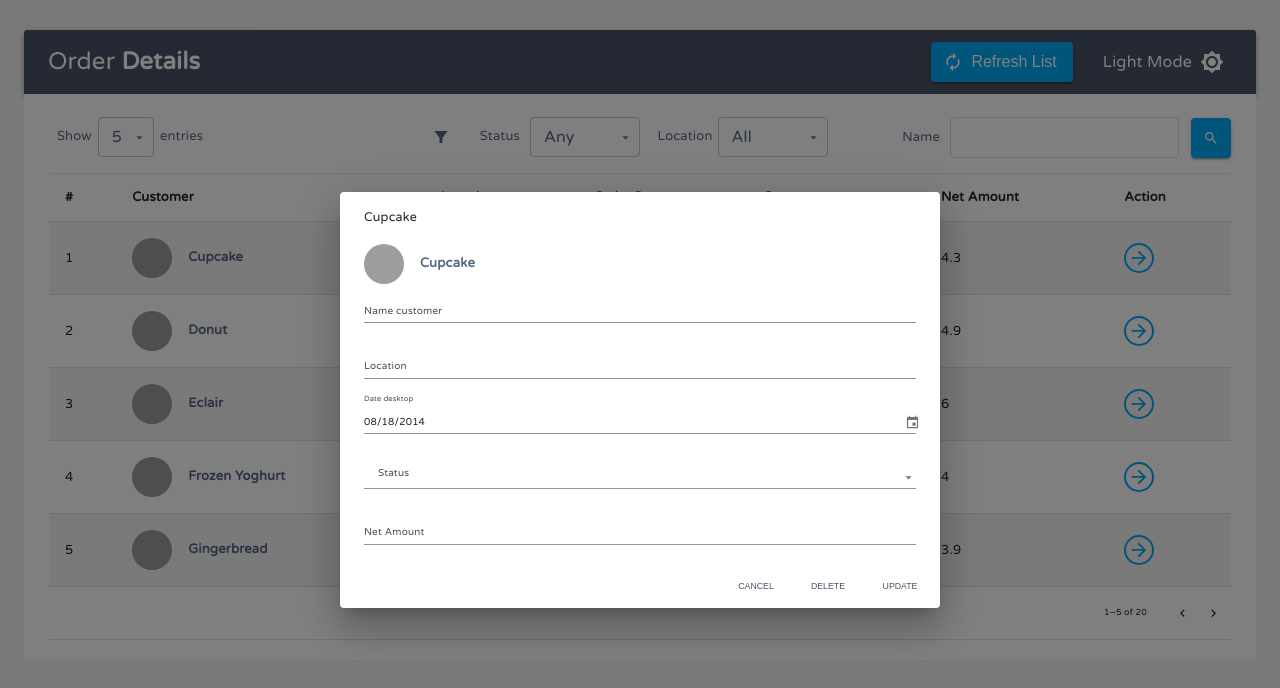
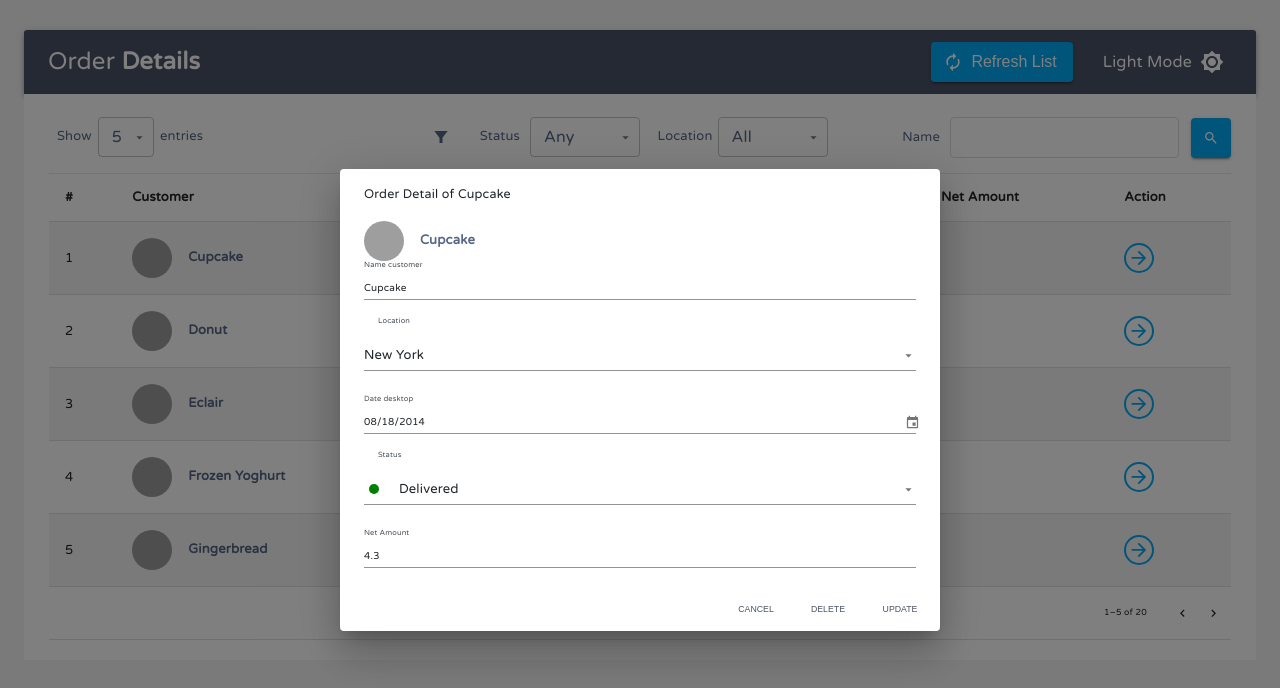
Before and after one commit to nhatduong-agilityio/social-sphere, a React (Vite) app: page / in a window 1280 px wide. Both pictures are taken after a click on the button 1139 px from the left and 258 px from the top of the page. Shown: the top 688 px of the page. Built offline with nearby package versions, Linux system fonts and the light colour scheme; grey boxes are pictures that could not be loaded.

Commit message:
FEAT: Handle show detail order item #22

```diff
--- a/src/components/BoxContent/index.tsx
+++ b/src/components/BoxContent/index.tsx
@@ -39,9 +39,9 @@ const createData = (
   location: string,
   fat: number,
   status: string,
-  protein: number,
+  netAmount: number,
 ): IData => {
-  return { name, location, fat, status, protein };
+  return { name, location, fat, status, netAmount };
 };
 
 const rows = [
@@ -54,9 +54,9 @@ const rows = [
   createData('Ice cream sandwich', 'Madrid', 9.0, 'Pending', 4.3),
   createData('Jelly Bean', 'New York', 0.0, 'Cancelled', 0.0),
   createData('KitKat', 'Berlin', 26.0, 'Shipped', 7.0),
-  createData('Lollipop', 'Paris', 0.2, 'Cancelled', 0.0),
+  createData('Lollipop', 'Other', 0.2, 'Cancelled', 0.0),
   createData('Marshmallow', 'London', 0, 'Shipped', 2.0),
-  createData('Nougat', 'Paris', 19.0, 'Delivered', 37.0),
+  createData('Nougat', 'Other', 19.0, 'Delivered', 37.0),
   createData('Oreo', 'New York', 18.0, 'Delivered', 4.0),
   createData('Ice cream sandwich', 'Madrid', 9.0, 'Delivered', 4.3),
   createData('Jelly Bean', 'New York', 0.0, 'Shipped', 0.0),
--- a/src/components/BoxControl/FilterLocation.tsx
+++ b/src/components/BoxControl/FilterLocation.tsx
@@ -73,6 +73,12 @@ export const FilterLocation = ({ onFilteredLocation }: IProps) => {
           >
             Paris
           </MenuItem>
+          <MenuItem
+            sx={{ fontSize: '16px', color: `${theme.palette.primary.light}` }}
+            value={'Other'}
+          >
+            Other
+          </MenuItem>
         </Select>
       </FormControl>
     </Box>
--- a/src/components/DialogDetail/index.tsx
+++ b/src/components/DialogDetail/index.tsx
@@ -5,7 +5,14 @@ import DialogActions from '@mui/material/DialogActions';
 import DialogContent from '@mui/material/DialogContent';
 import { DesktopDatePicker } from '@mui/x-date-pickers/DesktopDatePicker';
 import DialogTitle from '@mui/material/DialogTitle';
-import { FunctionComponent, memo, useState } from 'react';
+import {
+  ChangeEvent,
+  ChangeEventHandler,
+  FunctionComponent,
+  memo,
+  SetStateAction,
+  useState,
+} from 'react';
 import { Customer } from '../BoxContent/Customer';
 import {
   Badge,
@@ -49,39 +56,134 @@ export const FormDialog: FunctionComponent<IProps> = memo(
       });
     };
 
+    const [name, setName] = useState(data.name);
     const [date, setDate] = useState<Dayjs | null>(dayjs('2014-08-18T21:11:54'));
-    const [status, setStatus] = useState('');
+    const [status, setStatus] = useState(data.status);
+    const [location, setLocation] = useState(data.location);
+    const [netAmount, setNetAmount] = useState(data.netAmount);
+
+    const handleChangeName = (event: ChangeEvent<HTMLTextAreaElement | HTMLInputElement>) => {
+      setName(event.target.value);
+    };
 
     const handleChange = (newValue: Dayjs | null) => {
       setDate(newValue);
+    };
+
+    const handleChangeLocation = (event: SelectChangeEvent) => {
+      setLocation(event.target.value);
     };
 
     const handleChangeStatus = (event: SelectChangeEvent) => {
       setStatus(event.target.value);
     };
 
+    const handleChangeNetAmount = (event: ChangeEvent<HTMLTextAreaElement | HTMLInputElement>) => {
+      setNetAmount(parseInt(event.target.value));
+    };
+
     return (
       <Dialog open={open} onClose={handleClose} fullWidth>
-        <DialogTitle>{data.name}</DialogTitle>
+        <DialogTitle>Order Detail of {data.name}</DialogTitle>
         <DialogContent>
           <Customer customer={data} />
-          <Stack spacing={2}>
+          <Stack spacing={3}>
             <TextField
+              sx={{
+                fontSize: '13px',
+              }}
               margin='dense'
               id='name'
               label='Name customer'
               type='text'
               fullWidth
               variant='standard'
+              onChange={handleChangeName}
+              value={name}
             />
-            <TextField
-              margin='dense'
-              id='location'
-              label='Location'
-              type='text'
-              fullWidth
-              variant='standard'
-            />
+            <FormControl>
+              <InputLabel id='demo-dialog-select-label'>Location</InputLabel>
+              <Select
+                labelId='demo-dialog-select-label'
+                id='demo-dialog-select'
+                value={location}
+                onChange={handleChangeLocation}
+                variant='standard'
+              >
+                <MenuItem value={'Other'}>
+                  <Typography
+                    component={'p'}
+                    sx={{
+                      fontSize: '13px',
+                      textTransform: 'capitalize',
+                      paddingTop: '2px',
+                    }}
+                  >
+                    Other
+                  </Typography>
+                </MenuItem>
+                <MenuItem value={'Berlin'}>
+                  <Typography
+                    component={'p'}
+                    sx={{
+                      fontSize: '13px',
+                      textTransform: 'capitalize',
+                      paddingTop: '2px',
+                    }}
+                  >
+                    Berlin
+                  </Typography>
+                </MenuItem>
+                <MenuItem value={'London'}>
+                  <Typography
+                    component={'p'}
+                    sx={{
+                      fontSize: '13px',
+                      textTransform: 'capitalize',
+                      paddingTop: '2px',
+                    }}
+                  >
+                    London
+                  </Typography>
+                </MenuItem>
+                <MenuItem value={'Madrid'}>
+                  <Typography
+                    component={'p'}
+                    sx={{
+                      fontSize: '13px',
+                      textTransform: 'capitalize',
+                      paddingTop: '2px',
+                    }}
+                  >
+                    Madrid
+                  </Typography>
+                </MenuItem>
+                <MenuItem value={'New York'}>
+                  <Typography
+                    component={'p'}
+                    sx={{
+                      fontSize: '13px',
+                      textTransform: 'capitalize',
+                      paddingTop: '2px',
+                    }}
+                  >
+                    New York
+                  </Typography>
+                </MenuItem>
+                <MenuItem value={'Paris'}>
+                  <Typography
+                    component={'p'}
+                    sx={{
+                      fontSize: '13px',
+                      textTransform: 'capitalize',
+                      paddingTop: '2px',
+                    }}
+                  >
+                    Paris
+                  </Typography>
+                </MenuItem>
+              </Select>
+            </FormControl>
             <LocalizationProvider dateAdapter={AdapterDayjs}>
               <DesktopDatePicker
                 label='Date desktop'
@@ -185,6 +287,7 @@ export const FormDialog: FunctionComponent<IProps> = memo(
               type='text'
               fullWidth
               variant='standard'
+              value={netAmount}
             />
           </Stack>
         </DialogContent>
--- a/src/constant/location.tsx
+++ b/src/constant/location.tsx
@@ -5,4 +5,5 @@ export const LOCATION = {
   MADRID: 'Madrid',
   NEW_YORK: 'New York',
   PARIS: 'Paris',
+  OTHER: 'Other',
 };
--- a/src/types/data.tsx
+++ b/src/types/data.tsx
@@ -3,5 +3,5 @@ export interface IData {
   location: string;
   fat: number;
   status: string;
-  protein: number;
+  netAmount: number;
 }
```
